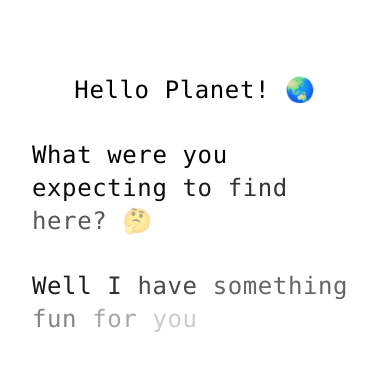
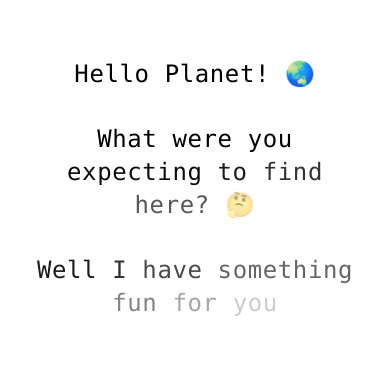
Before and after one commit to konfucius1/konnections, a React (Vite) app: page / in a window 390 px wide. Shown: the part 182-552 px from the top of the page. Built offline with nearby package versions, Linux system fonts and the light colour scheme.

Commit message:
feat: remove hover effect on tile for mobile

```diff
--- a/src/components/modal/index.tsx
+++ b/src/components/modal/index.tsx
@@ -34,11 +34,6 @@ const Modal: React.FC<ModalProps> = ({ message, onClose, time, gameWon }) => {
           <Button onClick={onClose} variant="outline">
             Close
           </Button>
-          {/* {gameWon && (
-            <Button className="bg-blue-400 hover:bg-blue-600">
-              Go to your reward
-            </Button>
-          )} */}
         </div>
       </motion.div>
     </motion.div>
--- a/src/components/tile/Tile.tsx
+++ b/src/components/tile/Tile.tsx
@@ -27,7 +27,7 @@ export function Tile({ word, isSelected, onClick }: TileType) {
       ref={buttonRef}
       className={`${
         isSelected ? 'bg-blue-400' : 'bg-blue-200'
-      } text-zinc-800 px-8 rounded-md py-4 md:text-lg text-md font-semibold hover:bg-blue-400 transition ease-in-out delay-25 h-20 items-center flex justify-center uppercase`}
+      } text-zinc-800 px-8 rounded-md py-4 md:text-lg text-md font-semibold  transition ease-in-out delay-25 h-20 items-center flex justify-center uppercase`}
       onClick={() => {
         onClick();
       }}
--- a/src/features/konnection/index.tsx
+++ b/src/features/konnection/index.tsx
@@ -78,7 +78,7 @@ function KonnectionGame() {
   const debouncedSubmit = debounce(handleSubmit, 1000);
 
   return (
-    <div className="flex flex-col gap-4 justify-center items-center mt-8">
+    <div className="flex flex-col gap-4 justify-center items-center lg:mt-8">
       <div className="animate-wobble text-center text-2xl font-bold">
         {alert ? <h1>{alert}</h1> : <h1>Find the konnections!</h1>}
       </div>
--- a/src/index.css
+++ b/src/index.css
@@ -71,6 +71,6 @@
     @apply border-border;
   }
   body {
-    @apply bg-background text-foreground mx-auto flex min-h-screen w-full  max-w-3xl flex-col px-8 pt-16 font-mono text-sm font-normal antialiased;
+    @apply bg-background text-foreground mx-auto flex max-h-screen w-full  max-w-3xl flex-col px-8 pt-16 font-mono text-sm font-normal antialiased;
   }
 }
--- a/src/routes/index.lazy.tsx
+++ b/src/routes/index.lazy.tsx
@@ -33,15 +33,24 @@ function Index() {
   }, []);
 
   return (
-    <div className="flex flex-col justify-center items-center gap-4 pt-44">
+    <div className="flex flex-col justify-center items-center gap-4 pt-40">
       {showFirst && (
-        <TextGenerateEffect words={wordsFirst} className="font-thin" />
+        <TextGenerateEffect
+          words={wordsFirst}
+          className="font-thin text-xs text-center"
+        />
       )}
       {showSecond && (
-        <TextGenerateEffect words={wordsSecond} className="font-thin" />
+        <TextGenerateEffect
+          words={wordsSecond}
+          className="font-thin text-xs text-center"
+        />
       )}
       {showThird && (
-        <TextGenerateEffect words={wordsThird} className="font-thin" />
+        <TextGenerateEffect
+          words={wordsThird}
+          className="font-thin text-xs text-center"
+        />
       )}
 
       {showButton && (
```
